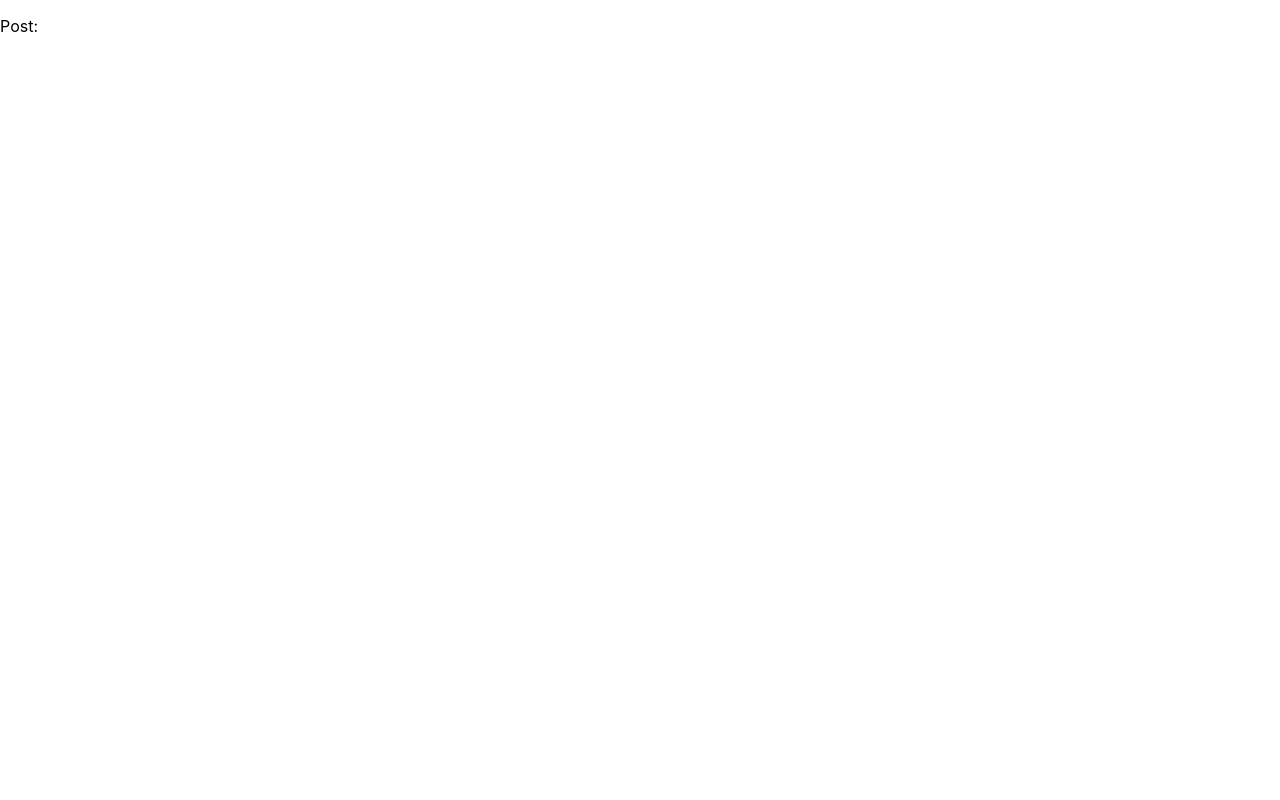
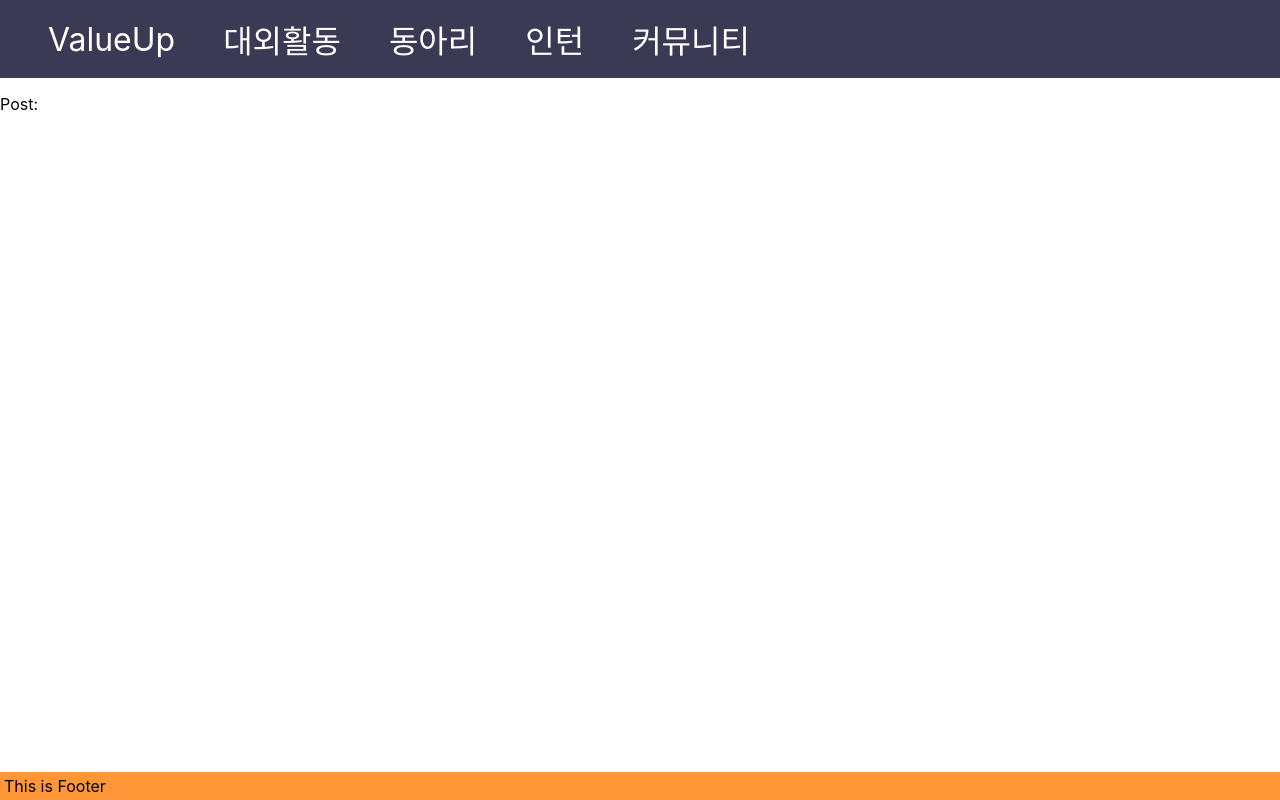
Before and after one commit to ValueUp-2/vv.2-FrontEnd, a Next.js app: page / in a window 1280 px wide. Built offline with nearby package versions, Linux system fonts and the light colour scheme.

Commit message:
FEAT : Layout - prototype -

```diff
--- /dev/null
+++ b/component/Layout/Layout.jsx
@@ -0,0 +1,79 @@
+import Link from "next/link";
+import styled from "styled-components";
+
+const LayoutWrapper = styled.div`
+  display: flex;
+  flex-direction: column;
+  height: 100vh;
+`;
+
+const LayoutContentWrapper = styled.div`
+  flex: 1;
+`;
+
+const NavBar = styled.nav`
+  background-color: #3a3a55;
+  color: white;
+  font: bold;
+  font-size: 2em;
+  padding: 0.25em;
+  display: -ms-inline-grid;
+`;
+
+const NavContentBox = styled.div`
+  display: inline-flex;
+  gap: 0.25em;
+  padding: 0.25rem;
+  align-items: center;
+  grid-area: content;
+  justify-content: center;
+  @media (max-width: 550px) {
+    flex-direction: column;
+  }
+`;
+
+const NavContent = styled.div`
+  background: inherit;
+  padding: 0.25rem;
+  width: max-content;
+  height: 100%;
+  margin-left: 1em;
+  box-sizing: content-box;
+`;
+
+const Footer = styled.footer`
+  background: #ff9637;
+  padding: 0.25em;
+`;
+
+const Layout = ({ children }) => {
+  return (
+    <LayoutWrapper>
+      <LayoutContentWrapper>
+        <NavBar>
+          <NavContentBox>
+            <NavContent>
+              <Link href="/">ValueUp</Link>
+            </NavContent>
+            <NavContent>
+              <Link href="/activation">대외활동</Link>
+            </NavContent>
+            <NavContent>
+              <Link href="/club">동아리</Link>
+            </NavContent>
+            <NavContent>
+              <Link href="/intern">인턴</Link>
+            </NavContent>
+            <NavContent>
+              <Link href="/community">커뮤니티</Link>
+            </NavContent>
+          </NavContentBox>
+        </NavBar>
+        {children}
+      </LayoutContentWrapper>
+      <Footer>This is Footer</Footer>
+    </LayoutWrapper>
+  );
+};
+
+export default Layout;
--- a/pages/_app.js
+++ /dev/null
@@ -1,7 +0,0 @@
-import '../styles/globals.css'
-
-function MyApp({ Component, pageProps }) {
-  return <Component {...pageProps} />
-}
-
-export default MyApp
--- /dev/null
+++ b/pages/_app.jsx
@@ -0,0 +1,12 @@
+import "../styles/globals.css";
+import Layout from "../component/Layout/Layout";
+
+function MyApp({ Component, pageProps }) {
+  return (
+    <Layout>
+      <Component {...pageProps} />
+    </Layout>
+  );
+}
+
+export default MyApp;
```
Also changed, not shown: component/Layout/Nav2.jsx (renamed from component/Layout/Navbar2.jsx, +29 -16 lines), pages/LayoutTest.jsx (deleted, +0 -9 lines), pages/index.jsx (+2 -5 lines), component/Layout/Nav.jsx (renamed from component/Layout/Navbar.jsx).
